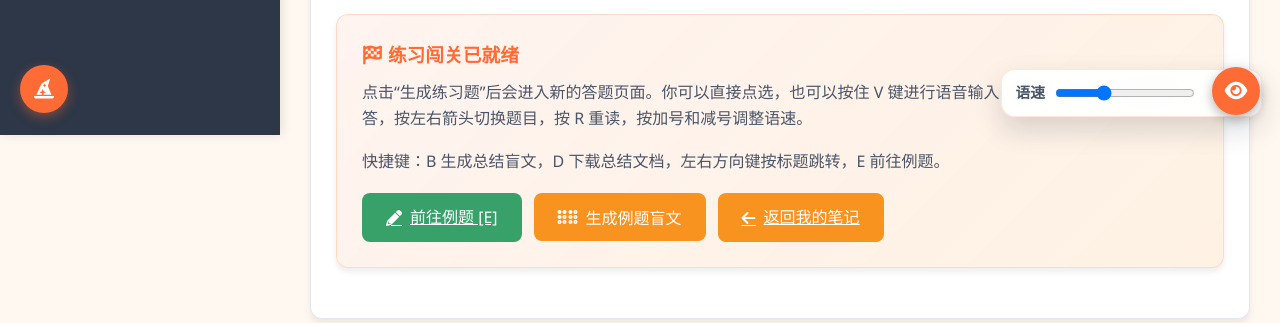
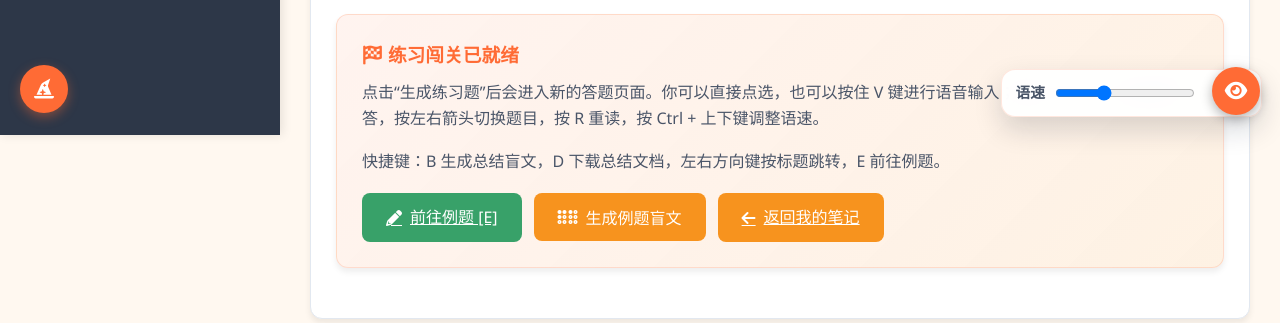
Before and after one commit to solarst0rm/Lumina, a Flask app: page /my-notes/1 in a window 1280 px wide. Shown: the part 665-988 px from the top of the page. Run offline with Flask 3, Linux system fonts and the light colour scheme; a user stored in the database is signed in; tables that the repository leaves empty hold one stand-in row (values such as "Sample post"); some libraries are stand-ins or nearby versions.

Commit message:
Use Ctrl+Arrow for shared speech rate

```diff
--- a/static/js/accessibility.js
+++ b/static/js/accessibility.js
@@ -57,12 +57,12 @@ window._tutorialSteps = [
   },
   {
     prompt: '绗節姝ワ紝鎸変笂绠ご閿姞蹇閫熴€?,
-    expectedKey: 'arrowup',
+    expectedKey: 'ctrl+arrowup',
     action: function() { window.increaseRate(); }
   },
   {
     prompt: '绗崄姝ワ紝鎸変笅绠ご閿噺鎱㈣閫熴€?,
-    expectedKey: 'arrowdown',
+    expectedKey: 'ctrl+arrowdown',
     action: function() { window.decreaseRate(); }
   },
   {
@@ -128,7 +128,7 @@ window.showTutorialPopup = function() {
   var totalSteps = window._tutorialSteps.length;
   var step = window._tutorialSteps[window._tutorialStep];
   var desc = window._tutorialDescriptions[window._tutorialStep] || '鏁欑▼杩涜涓?;
-  var keyMap = {enter:'鍥炶溅',' ':'绌烘牸',arrowright:'鈫?,arrowleft:'鈫?,arrowup:'鈫?,arrowdown:'鈫?,any:'浠绘剰閿?};
+  var keyMap = {enter:'鍥炶溅',' ':'绌烘牸',arrowright:'鈫?,arrowleft:'鈫?,arrowup:'鈫?,arrowdown:'鈫?, 'ctrl+arrowup':'Ctrl + 鈫?, 'ctrl+arrowdown':'Ctrl + 鈫?,any:'浠绘剰閿?'};
   var keyHint = step ? '鎸?' + (keyMap[step.expectedKey] || step.expectedKey.toUpperCase()) + ' 閿户缁? : '';
   popup.innerHTML = '<div style="font-weight:bold;margin-bottom:8px;font-size:14px;">馃摎 鏂版墜鏁欑▼</div>' +
     '<div style="font-size:28px;font-weight:bold;margin-bottom:6px;">绗?' + stepNum + ' / ' + totalSteps + ' 姝?/div>' +
@@ -441,7 +441,8 @@ document.addEventListener('keydown', function(e) {
     var step = window._tutorialSteps[window._tutorialStep];
     if(step) {
       var expected = step.expectedKey;
-      if(expected === 'any' || k === expected || e.key === expected) window.advanceTutorial();
+      var tutorialKey = (e.ctrlKey && (k === 'arrowup' || k === 'arrowdown')) ? ('ctrl+' + k) : k;
+      if(expected === 'any' || tutorialKey === expected || e.key === expected) window.advanceTutorial();
     }
     e.preventDefault(); return;
   }
@@ -503,7 +504,7 @@ document.addEventListener('keydown', function(e) {
     } else if (isUploadPage) {
       overlayHelpText = '【上传页快捷键】\nU - 上传文档\nEnter - 开始处理\nR - 重置\n\n【其他】\n点击侧边栏“新手教程”按钮可重新开始教程\nH - 关闭帮助';
     } else {
-      overlayHelpText = '【朗读控制】\nS - 朗读总结  E - 朗读例题\n空格 - 暂停/继续  X - 停止\n← - 上一段  → - 下一段\n\n【语速调整】\n↑ - 加速  ↓ - 减速\n\n【其他】\n点击侧边栏“新手教程”按钮可重新开始教程\nH - 关闭帮助';
+      overlayHelpText = '【朗读控制】\nS - 朗读总结  E - 朗读例题\n空格 - 暂停/继续  X - 停止\n← - 上一段  → - 下一段\n\n【语速调整】\nCtrl + ↑ - 加速  Ctrl + ↓ - 减速\n\n【其他】\n点击侧边栏“新手教程”按钮可重新开始教程\nH - 关闭帮助';
     }
     box.textContent = overlayHelpText;
     overlay.appendChild(box);
@@ -519,12 +520,12 @@ document.addEventListener('keydown', function(e) {
       helpText = '按 H 键可关闭。快捷键说明。Tab 键在文件夹、笔记和按钮之间切换。回车键打开当前笔记或文件夹。F2 键重命名当前聚焦的文件夹。M 键移动当前聚焦的笔记或文件夹。Delete 键或 Backspace 键删除当前聚焦的笔记或文件夹。加号键新建文件夹。Ctrl 加空格唤醒语音助手并聚焦输入框。长按空格可以直接语音输入，松开发送。Esc 键可以退出输入框、关闭弹窗，或关闭语音助手。';
     } else if (isResultPage) {
       helpText = isSavedNotePage
-        ? '按 H 键可关闭。快捷键说明。S 键朗读总结。空格键暂停或继续。X 键停止。左键和右键切换上一段和下一段。上键和下键调整语速。B 键生成总结盲文。D 键下载总结文档。E 键进入练习闯关。'
-        : '按 H 键可关闭。快捷键说明。S 键朗读总结。空格键暂停或继续。X 键停止。左键和右键切换上一段和下一段。上键和下键调整语速。B 键生成总结盲文。D 键下载总结文档。E 键前往例题。R 键上传新文件。';
+        ? '按 H 键可关闭。快捷键说明。S 键朗读总结。空格键暂停或继续。X 键停止。左键和右键切换上一段和下一段。按 Ctrl 加上键或 Ctrl 加下键调整语速。B 键生成总结盲文。D 键下载总结文档。E 键进入练习闯关。'
+        : '按 H 键可关闭。快捷键说明。S 键朗读总结。空格键暂停或继续。X 键停止。左键和右键切换上一段和下一段。按 Ctrl 加上键或 Ctrl 加下键调整语速。B 键生成总结盲文。D 键下载总结文档。E 键前往例题。R 键上传新文件。';
     } else if (isUploadPage) {
       helpText = '按 H 键可关闭。快捷键说明。U 键上传文档。回车键开始处理。R 键重置。';
     } else {
-      helpText = '按 H 键可关闭。快捷键说明。S 键朗读总结。E 键朗读例题。空格键暂停或继续。X 键停止。左键进入上一段。右键进入下一段。上键加速。下键减速。点击侧边栏新手教程按钮可重新开始教程。';
+      helpText = '按 H 键可关闭。快捷键说明。S 键朗读总结。E 键朗读例题。空格键暂停或继续。X 键停止。左键进入上一段。右键进入下一段。按 Ctrl 加上键加速，按 Ctrl 加下键减速。点击侧边栏新手教程按钮可重新开始教程。';
     }
     window.speechSynthesis.cancel();
     var msg = new SpeechSynthesisUtterance(helpText);
@@ -967,6 +968,17 @@ document.addEventListener('keydown', function(e) {
 
   document.addEventListener('keydown', function(e) {
     if (shouldIgnoreRateHotkey(e.target)) return;
+    var rateHotkey = !e.altKey && !e.metaKey && e.ctrlKey && (e.code === 'ArrowUp' || e.code === 'ArrowDown');
+    if (rateHotkey) {
+      e.preventDefault();
+      e.stopPropagation();
+      if (e.code === 'ArrowUp') {
+        window.increaseRate();
+      } else {
+        window.decreaseRate();
+      }
+      return;
+    }
     if (e.altKey || e.ctrlKey || e.metaKey) return;
     if (window._tutorialActive || window._helpOverlayOpen) return;
 
@@ -978,18 +990,6 @@ document.addEventListener('keydown', function(e) {
       return;
     }
 
-    if (e.code === 'ArrowUp') {
-      e.preventDefault();
-      e.stopPropagation();
-      window.increaseRate();
-      return;
-    }
-
-    if (e.code === 'ArrowDown') {
-      e.preventDefault();
-      e.stopPropagation();
-      window.decreaseRate();
-    }
   }, true);
 
   if (document.readyState === 'loading') {
--- a/static/js/tutorial.js
+++ b/static/js/tutorial.js
@@ -109,10 +109,10 @@
         },
         {
             page: 'tutorial-result',
-            keyLabel: 'ArrowUp',
-            matches: ['arrowup'],
+            keyLabel: 'Ctrl + ↑',
+            matches: ['ctrl+arrowup'],
             title: '调快语速',
-            description: '按上方向键提高语速。熟悉内容后，可以更快浏览总结。',
+            description: '按 Ctrl 加上方向键提高语速。这样不会和页面滚动冲突。',
             target: function () {
                 return document.getElementById('global-rate-slider');
             },
@@ -124,10 +124,10 @@
         },
         {
             page: 'tutorial-result',
-            keyLabel: 'ArrowDown',
-            matches: ['arrowdown'],
+            keyLabel: 'Ctrl + ↓',
+            matches: ['ctrl+arrowdown'],
             title: '调慢语速',
-            description: '按下方向键放慢语速。遇到定义、公式或难点时更适合精听。',
+            description: '按 Ctrl 加下方向键放慢语速。遇到难点时更适合精听。',
             target: function () {
                 return document.getElementById('global-rate-slider');
             },
@@ -435,6 +435,9 @@
     function normalizeKey(event) {
         if (!event || typeof event.key !== 'string') {
             return '';
+        }
+        if (event.ctrlKey && (event.key === 'ArrowUp' || event.key === 'ArrowDown')) {
+            return `ctrl+${event.key.toLowerCase()}`;
         }
         if (event.key === ' ') {
             return 'space';
--- a/templates/layout.html
+++ b/templates/layout.html
@@ -773,7 +773,7 @@
                 // 触发 H 键帮助
                 document.dispatchEvent(new KeyboardEvent('keydown', {key:'h', bubbles:true}));
             } else {
-                alert('使用帮助：\nS - 朗读总结  E - 朗读例题\n空格 - 暂停/继续  X - 停止\n← → 上/下一段\n↑ / ↓ 调整语速\n点击侧边栏"新手教程"按钮开始教程\nH - 帮助');
+                alert('使用帮助：\nS - 朗读总结  E - 朗读例题\n空格 - 暂停/继续  X - 停止\n← → 上/下一段\nCtrl + ↑ / Ctrl + ↓ 调整语速\n点击侧边栏"新手教程"按钮开始教程\nH - 帮助');
             }
         }
     </script>
--- a/templates/result.html
+++ b/templates/result.html
@@ -356,7 +356,7 @@
             {% endif %}
         </h3>
         <p style="color: var(--text-secondary); margin-bottom: 18px;">
-            点击“生成练习题”后会进入新的答题页面。你可以直接点选，也可以按住 V 键进行语音输入；按 A、B、C、D 直接作答，按左右箭头切换题目，按 R 重读，按加号和减号调整语速。
+            点击“生成练习题”后会进入新的答题页面。你可以直接点选，也可以按住 V 键进行语音输入；按 A、B、C、D 直接作答，按左右箭头切换题目，按 R 重读，按 Ctrl + 上下键调整语速。
         </p>
         <p style="color: var(--text-secondary); margin-bottom: 18px;">
             快捷键：B 生成总结盲文，D 下载总结文档，左右方向键按标题跳转，E 前往例题。
@@ -1228,8 +1228,8 @@ document.addEventListener('DOMContentLoaded', function() {
     }
 
     const pageSpeech = window._resultPageMode === 'note'
-        ? '当前是历史笔记结果页。按 S 朗读总结，按空格暂停或继续，按 X 停止，按左键和右键切换上一个或下一个标题，按上键和下键调整语速，按 B 生成总结盲文，按 D 下载总结文档，按 E 进入练习闯关。'
-        : '当前是文档总结结果页。按 S 朗读总结，按空格暂停或继续，按 X 停止，按左键和右键切换上一个或下一个标题，按上键和下键调整语速，按 B 生成总结盲文，按 D 下载总结文档，按 E 前往例题，按 R 上传新文档。';
+        ? '当前是历史笔记结果页。按 S 朗读总结，按空格暂停或继续，按 X 停止，按左键和右键切换上一个或下一个标题，按 Ctrl 加上键和 Ctrl 加下键调整语速，按 B 生成总结盲文，按 D 下载总结文档，按 E 进入练习闯关。'
+        : '当前是文档总结结果页。按 S 朗读总结，按空格暂停或继续，按 X 停止，按左键和右键切换上一个或下一个标题，按 Ctrl 加上键和 Ctrl 加下键调整语速，按 B 生成总结盲文，按 D 下载总结文档，按 E 前往例题，按 R 上传新文档。';
     setTimeout(function() {
         const utterance = new SpeechSynthesisUtterance(pageSpeech);
         utterance.lang = 'zh-CN';
```
Also changed, not shown: templates/exercise_quiz.html (+1 -1 lines), templates/preview.html (+4 -4 lines).
